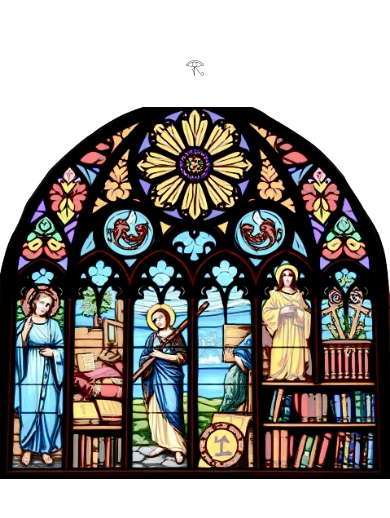
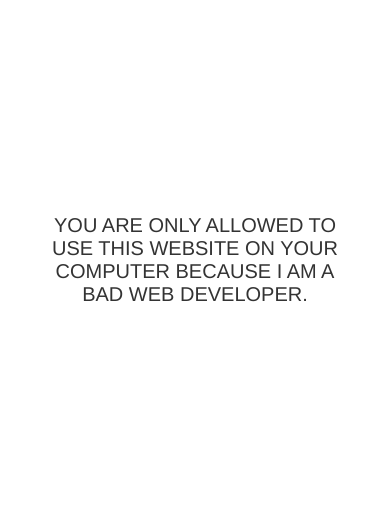
Before and after one commit to annieswanson/stainedglasswebsite, a plain HTML site: page index.html in a window 390 px wide. Shown: the part 162-680 px from the top of the page. Drawn offline with Linux system fonts and the light colour scheme.

Commit message:
Add files via upload

```diff
--- a/index.html
+++ b/index.html
@@ -10,25 +10,62 @@
       margin: 0;
       height: 100vh;
       display: flex;
-      justify-content: center;
-      align-items: center;
-      flex-direction: column;
+      justify-content: center; /* Center content horizontally */
+      align-items: center; /* Center content vertically */
       background-color: white;
+      text-align: center;
     }
 
     h1 {
       color: black;
     }
 
+    /* Message for mobile users */
+    .mobile-message {
+      display: none; /* Hide by default */
+      text-align: center;
+      font-size: 20px;
+      font-family:'Franklin Gothic Medium', 'Arial Narrow', Arial, sans-serif;
+      color: #333;
+      padding: 20px;
+      background-color: white;
+      border-radius: 10px;
+      width: 80%;
+    }
+
+    /* The normal content for desktop users */
+    .desktop-content {
+      display: block; /* Default to showing on desktop */
+      width: 100%;
+      text-align: center;
+      display: flex;
+      justify-content: center; /* Center the content */
+      align-items: center; /* Center the content */
+      flex-direction: column; /* Ensure button is above content */
+    }
+
+    /* Hide the desktop content on mobile */
+    @media (max-width: 600px) {
+      .desktop-content {
+        display: none; /* Hide on mobile */
+      }
+      .mobile-message {
+        display: block; /* Show on mobile */
+      }
+    }
+
     /* Camera feed container with 21:20 aspect ratio */
     .camera-feed {
       position: relative;
       width: 80vmin; /* Relative scaling based on viewport size */
+      height: 0;
       padding-top: calc(80vmin * (20 / 21)); /* Maintain 21:20 aspect ratio */
       max-width: 100%;
       max-height: 100%;
       background-color: transparent;
-      overflow: hidden; /* Ensure no overflow happens outside the container */
+      display: flex;
+      justify-content: center; /* Center content horizontally */
+      align-items: center; /* Center content vertically */
     }
 
     /* Video feed */
@@ -68,7 +105,6 @@
       object-fit: contain;
     }
 
-
     /* Button style */
     #startCameraBtn {
       margin-bottom: 20px; /* Space between the button and the camera feed */
@@ -89,12 +125,20 @@
     @media (max-width: 600px) {
       .camera-feed {
         width: 100vw;
-        padding-top: calc(100vw * (20 / 21));
+        height: calc(100vw * (20 / 21)); /* Adjust for mobile */
       }
     }
+
   </style>
 </head>
 <body>
+  <!-- Mobile Message Section -->
+  <div class="mobile-message">
+    YOU ARE ONLY ALLOWED TO USE THIS WEBSITE ON YOUR COMPUTER BECAUSE I AM A BAD WEB DEVELOPER.
+  </div>
+
+  <!-- Normal Content for Desktop Users -->
+  <div class="desktop-content">
     <!-- Button to trigger camera on mobile (avoiding autoplay restrictions) -->
     <button id="startCameraBtn">𓂀</button>
 
@@ -102,6 +146,7 @@
       <video id="video" autoplay></video>
       <img class="imgA1 stained-glass-overlay" src="window1.png" />
       <img class="imgB1" src="window1frame.png" />
+    </div>
   </div>
 
   <script>
```
Lines whose indentation alone changed are shown as unchanged.
